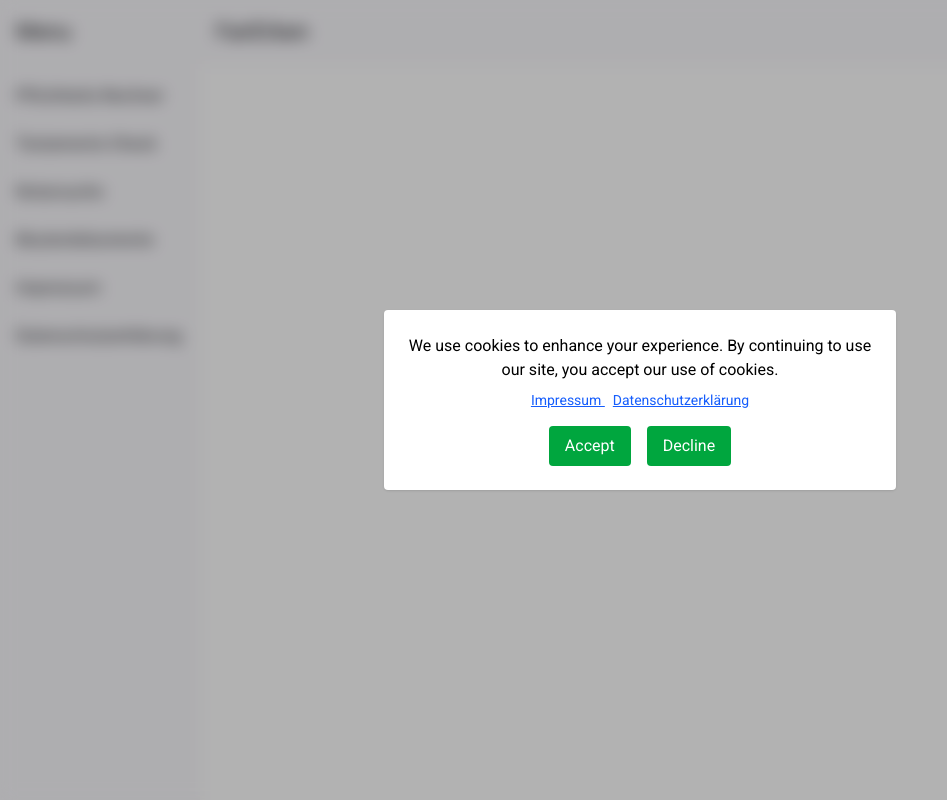
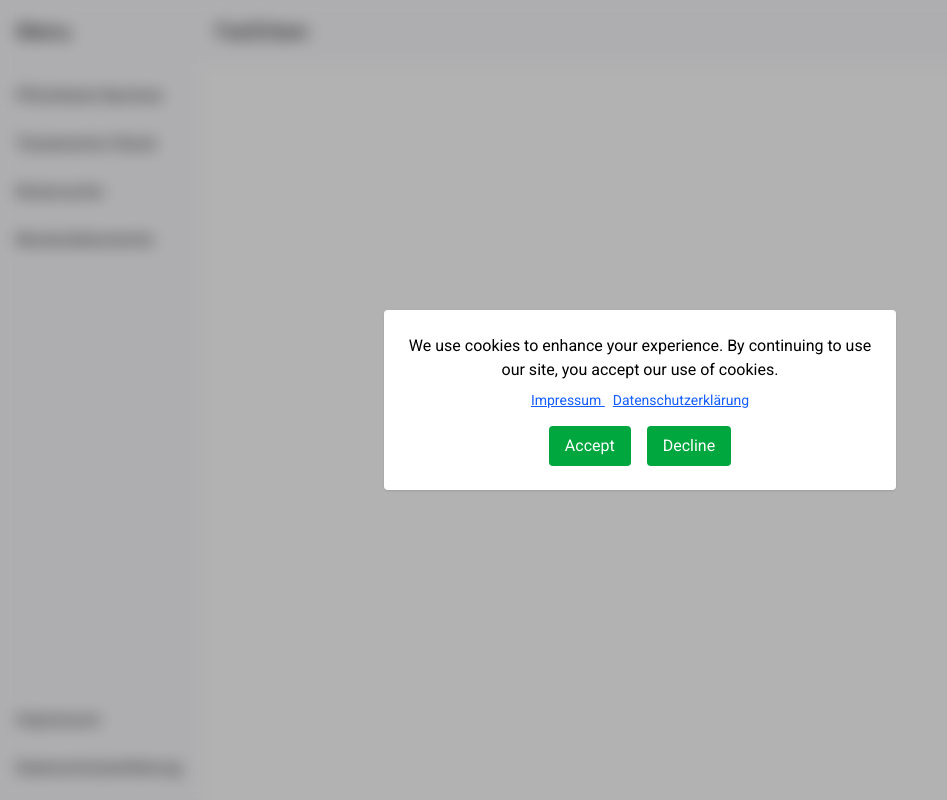
Before and after one commit to chranditho/legal-hackathon, an Angular app: page /home in a window 1280 px wide. Shown: the whole page, without its empty margins (0-947 px from the left). Built offline with nearby package versions, Linux system fonts and the light colour scheme.

Commit message:
justify sidenav

```diff
--- a/src/app/nav/nav.component.css
+++ b/src/app/nav/nav.component.css
@@ -1,9 +1,9 @@
 .sidenav-container {
   height: 100%;
 }
-
 .sidenav {
   width: 200px;
+  height: 100%;
 }
 
 .sidenav .mat-toolbar {
--- a/src/app/nav/nav.component.html
+++ b/src/app/nav/nav.component.html
@@ -6,17 +6,23 @@
     [attr.role]="(isHandset$ | async) ? 'dialog' : 'navigation'"
     [mode]="(isHandset$ | async) ? 'over' : 'side'"
     [opened]="(isHandset$ | async) === false">
+    <div class=" h-full flex flex-col justify-between">
+      <div>
         <mat-toolbar>Menu</mat-toolbar>
         <mat-nav-list>
           <a mat-list-item routerLink="rechner">Pflichtteils-Rechner</a>
           <a mat-list-item routerLink="check">Testaments-Check</a>
           <a mat-list-item routerLink="notar">Notarsuche</a>
           <a mat-list-item routerLink="dokumente">Musterdokumente</a>
+        </mat-nav-list>
+      </div>
+      <mat-nav-list>
         <a mat-list-item routerLink="impressum">Impressum</a>
         <a mat-list-item routerLink="datenschutzerklaerung"
         >Datenschutzerklärung</a
         >
       </mat-nav-list>
+    </div>
   </mat-sidenav>
   <mat-sidenav-content class="flex! min-h-dvh flex-col justify-between">
     <mat-toolbar color="primary">
```
Lines whose indentation alone changed are shown as unchanged.
